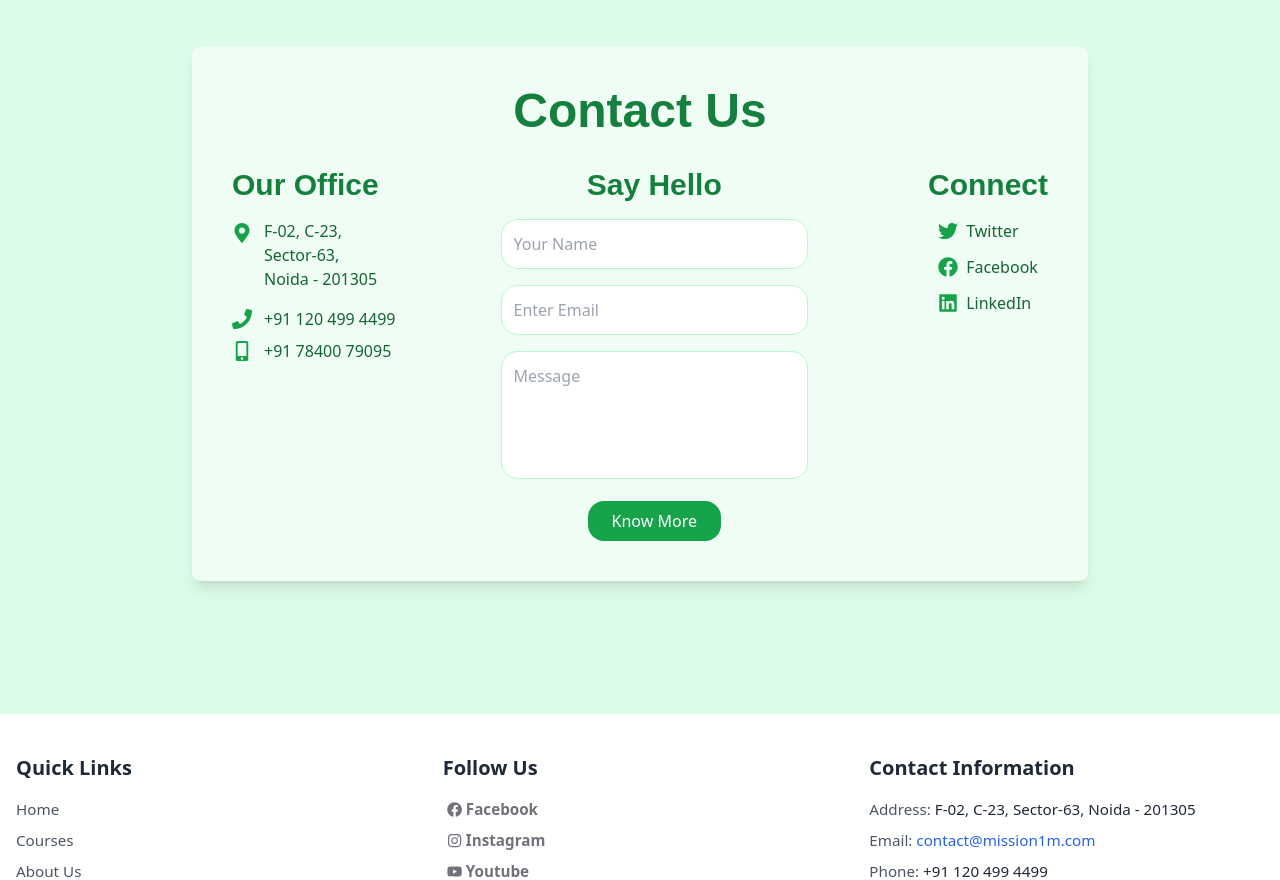
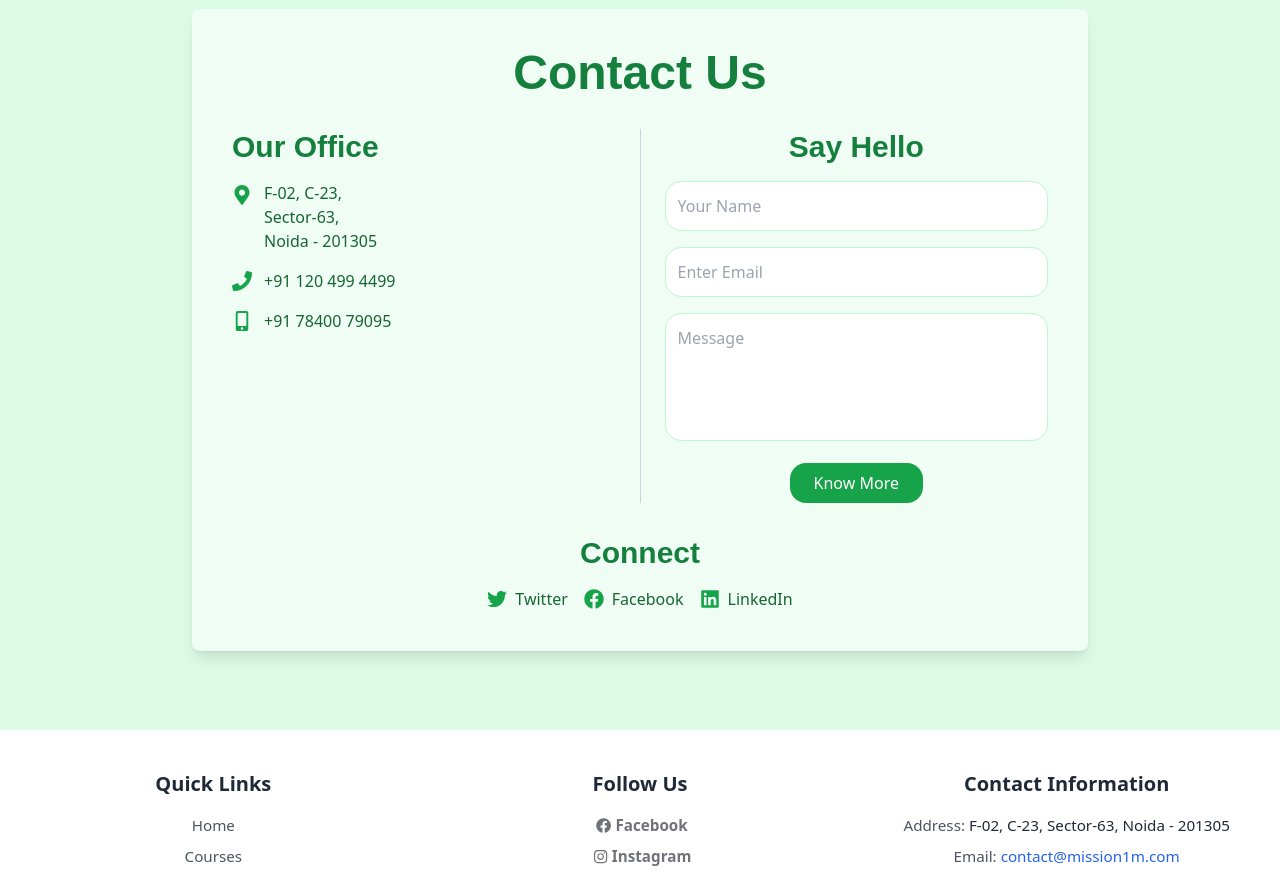
Before and after one commit to xd-vik/mission1m, a React (Vite) app in the folder Frontend/: page / in a window 1280 px wide. Shown: the part 1900-2780 px from the top of the page. Built offline with nearby package versions, Linux system fonts and the light colour scheme.

Commit message:
apply some changes for resposiveness

```diff
--- a/Frontend/src/Components/ContactUs.jsx
+++ b/Frontend/src/Components/ContactUs.jsx
@@ -1,50 +1,59 @@
-import React from 'react';
-import { FaMapMarkerAlt, FaPhone, FaMobileAlt } from 'react-icons/fa';
-import { FaTwitter, FaFacebook, FaLinkedin } from 'react-icons/fa';
-
+import React from "react";
+import { FaMapMarkerAlt, FaPhone, FaMobileAlt } from "react-icons/fa";
+import { FaTwitter, FaFacebook, FaLinkedin } from "react-icons/fa";
 
 const ContactUs = () => {
   return (
-    <div className="min-h-screen bg-green-100 flex items-center justify-center">
+    <div className="min-h-screen bg-green-100 flex items-center justify-center px-4">
       <div className="bg-green-50 p-10 rounded-lg shadow-lg max-w-4xl w-full">
+        {/* Heading */}
+        <h1 className="font-alexandria text-center text-green-700 text-4xl md:text-5xl font-bold mb-8">
+          Contact Us
+        </h1>
 
-
-        <h1 className="font-alexandria text-center text-green-700 text-5xl font-bold mb-8">Contact Us</h1>
-
-        <div className="flex">
-
-          <div className="flex-1 text-green-700 space-y-4">
-            <h2 className="text-3xl font-bold font-alexandria font-extraheavy ">Our Office</h2>
-            <div className="space-y-2">
-
-            <div className="flex items-start mb-4 ">
+        <div className="flex flex-col md:flex-row">
+          {/* Our Office Section */}
+          <div className="flex-1 text-green-700 space-y-4 md:pr-6">
+            <h2 className="text-2xl md:text-3xl font-bold font-alexandria md:font-extraheavy">
+              Our Office
+            </h2>
+            <div className="space-y-4">
+              <div className="flex items-start">
                 <FaMapMarkerAlt className="text-green-600 text-xl mt-1" />
                 <p className="ml-3 text-green-800 hover:underline">
                   F-02, C-23, <br />
                   Sector-63, <br />
-            Noida - 201305 <br />
+                  Noida - 201305
                 </p>
               </div>
-        <div className="flex items-center mb-4">
+              <div className="flex items-center">
                 <FaPhone className="text-green-600 text-xl" />
-          <p className="ml-3 text-green-800 hover:underline">+91 120 499 4499 <br /> </p>
+                <p className="ml-3 text-green-800 hover:underline">
+                  +91 120 499 4499
+                </p>
               </div>
               <div className="flex items-center">
                 <FaMobileAlt className="text-green-600 text-xl" />
-          <p className="ml-3 text-green-800 hover:underline">+91 78400 79095</p>
+                <p className="ml-3 text-green-800 hover:underline">
+                  +91 78400 79095
+                </p>
               </div>
-
             </div>
           </div>
 
-          <div class="border-l border-gray-300 h-full"></div>
-          <div className="flex-1 mx-10 space-y-4 transform -translate-x-20 ">
-            <h2 className="text-center text-green-700 text-3xl  font-bold font-alexandria font-extraheavy">Say Hello</h2>
-            <form className="space-y-4">
+          {/* Divider */}
+          <div className="hidden md:block border-l border-gray-300"></div>
+
+          {/* Say Hello Section */}
+          <div className="flex-1 mt-8 md:mt-0 md:pl-6">
+            <h2 className="text-center text-green-700 text-2xl md:text-3xl font-bold font-alexandria">
+              Say Hello
+            </h2>
+            <form className="space-y-4 mt-4">
               <input
                 type="text"
                 placeholder="Your Name"
-                className="w-full p-3 border border-green-200  rounded-2xl focus:outline-none focus:border-green-400"
+                className="w-full p-3 border border-green-200 rounded-2xl focus:outline-none focus:border-green-400"
               />
               <input
                 type="email"
@@ -55,35 +64,53 @@ const ContactUs = () => {
                 placeholder="Message"
                 className="w-full p-3 border border-green-200 rounded-2xl h-32 resize-none focus:outline-none focus:border-green-400"
               ></textarea>
-              <div className='text-center mx-auto'>
-              <button className="bg-green-600  text-white px-6 py-2 rounded-2xl hover:bg-green-700 transition ">
+              <div className="text-center">
+                <button className="bg-green-600 text-white px-6 py-2 rounded-2xl hover:bg-green-700 transition">
                   Know More
                 </button>
               </div>
-
             </form>
           </div>
+        </div>
 
-
-          <div className="flex flex-col items-center mt-6 md:mt-0">
-        <h2 className="font-alexandria text-3xl font-bold text-green-700 mb-4 font-extraheavy">Connect</h2>
-
-        <div className="flex flex-col space-y-3">
-          <a href="https://twitter.com" target="_blank" rel="noopener noreferrer" className="flex items-center text-green-800 hover:text-blue-400">
-            <FaTwitter className="text-xl text-green-600 mr-2" /> Twitter <br />
+        {/* Connect Section */}
+        <div className="mt-10 md:mt-8 text-center">
+          <h2 className="font-alexandria text-2xl md:text-3xl font-bold text-green-700 mb-4">
+            Connect
+          </h2>
+          <div className="flex justify-center space-x-4">
+            <a
+              href="https://twitter.com"
+              target="_blank"
+              rel="noopener noreferrer"
+              className="flex items-center text-green-800 hover:text-blue-400"
+            >
+              <FaTwitter className="text-xl text-green-600 mr-2" />
+              Twitter
             </a>
-          <a href="https://facebook.com" target="_blank" rel="noopener noreferrer" className="flex items-center text-green-800 hover:text-blue-600">
-            <FaFacebook className="text-xl text-green-600 mr-2" /> Facebook <br />
+            <a
+              href="https://facebook.com"
+              target="_blank"
+              rel="noopener noreferrer"
+              className="flex items-center text-green-800 hover:text-blue-600"
+            >
+              <FaFacebook className="text-xl text-green-600 mr-2" />
+              Facebook
             </a>
-          <a href="https://linkedin.com" target="_blank" rel="noopener noreferrer" className="flex items-center text-green-800 hover:text-blue-700">
-            <FaLinkedin className="text-xl text-green-600 mr-2" /> LinkedIn
+            <a
+              href="https://linkedin.com"
+              target="_blank"
+              rel="noopener noreferrer"
+              className="flex items-center text-green-800 hover:text-blue-700"
+            >
+              <FaLinkedin className="text-xl text-green-600 mr-2" />
+              LinkedIn
             </a>
           </div>
         </div>
       </div>
     </div>
-    </div>
-  )
-}
+  );
+};
 
-export default ContactUs
+export default ContactUs;
--- a/Frontend/src/Components/Footer.jsx
+++ b/Frontend/src/Components/Footer.jsx
@@ -10,70 +10,121 @@ const Footer = () => {
   return (
     <div className="bg-white py-10">
       {/* Footer Content */}
-            <div className="max-w-screen-xl mx-auto px-4">
+      <div className="max-w-screen-xl mx-auto px-4 sm:text-center sm:items-center">
         <div className="grid grid-cols-1 sm:grid-cols-1 md:grid-cols-3 lg:grid-cols-3 gap-8">
           {/* Quick Links Section */}
-                    <div className="flex flex-col">
-                        <h2 className="text-xl font-semibold mb-4 text-gray-800">Quick Links</h2>
-                        <Link to="/" className="text-[0.95rem] text-gray-600 hover:text-blue-600 mb-2">Home</Link>
-                        <Link to="/courses" className="text-[0.95rem] text-gray-600 hover:text-blue-600 mb-2">Courses</Link>
-                        <Link to="/about" className="text-[0.95rem] text-gray-600 hover:text-blue-600 mb-2">About Us</Link>
-                        <Link to="/contact" className="text-[0.95rem] text-gray-600 hover:text-blue-600 mb-2">Contact Us</Link>
-                        <Link to="/privacy-policy" className="text-[0.95rem] text-gray-600 hover:text-blue-600 mb-2">Privacy Policy</Link>
-                        <Link to="/terms" className="text-[0.95rem] text-gray-600 hover:text-blue-600 mb-2">Terms & Conditions</Link>
+          <div className="flex flex-col sm:items-center">
+            <h2 className="text-xl font-semibold mb-4 text-gray-800">
+              Quick Links
+            </h2>
+            <Link
+              to="/"
+              className="text-[0.95rem] text-gray-600 hover:text-blue-600 mb-2"
+            >
+              Home
+            </Link>
+            <Link
+              to="/courses"
+              className="text-[0.95rem] text-gray-600 hover:text-blue-600 mb-2"
+            >
+              Courses
+            </Link>
+            <Link
+              to="/about"
+              className="text-[0.95rem] text-gray-600 hover:text-blue-600 mb-2"
+            >
+              About Us
+            </Link>
+            <Link
+              to="/contact"
+              className="text-[0.95rem] text-gray-600 hover:text-blue-600 mb-2"
+            >
+              Contact Us
+            </Link>
+            <Link
+              to="/privacy-policy"
+              className="text-[0.95rem] text-gray-600 hover:text-blue-600 mb-2"
+            >
+              Privacy Policy
+            </Link>
+            <Link
+              to="/terms"
+              className="text-[0.95rem] text-gray-600 hover:text-blue-600 mb-2"
+            >
+              Terms & Conditions
+            </Link>
           </div>
 
           {/* Follow Us Section */}
-                        <div className="flex w-full sm:w-[45%] md:w-[20vw] flex-col">
-                        <h2 className="text-xl font-semibold mb-4 text-gray-800">Follow Us</h2>
-                        <Link className="flex text-[0.95rem] font-semibold text-zinc-500 hover:text-blue-500 mb-2">
+          <div className="flex flex-col sm:items-center">
+            <h2 className="text-xl font-semibold mb-4 text-gray-800">
+              Follow Us
+            </h2>
+            <Link className="flex items-center text-[0.95rem] font-semibold text-zinc-500 hover:text-blue-500 mb-2">
               <FaFacebook className="m-1" />
               Facebook
             </Link>
-                        <Link className="flex text-[0.95rem] font-semibold text-zinc-500 hover:text-blue-500 mb-2">
+            <Link className="flex items-center text-[0.95rem] font-semibold text-zinc-500 hover:text-blue-500 mb-2">
               <FaInstagram className="m-1" />
               Instagram
             </Link>
-                        <Link className="flex text-[0.95rem] font-semibold text-zinc-500 hover:text-blue-500 mb-2">
+            <Link className="flex items-center text-[0.95rem] font-semibold text-zinc-500 hover:text-blue-500 mb-2">
               <FaYoutube className="m-1" />
               Youtube
             </Link>
-                        <Link className="flex text-[0.95rem] font-semibold text-zinc-500 hover:text-blue-500 mb-2">
+            <Link className="flex items-center text-[0.95rem] font-semibold text-zinc-500 hover:text-blue-500 mb-2">
               <FaLinkedin className="m-1" />
               LinkedIn
             </Link>
-                        <Link className="flex text-[0.95rem] font-semibold text-zinc-500 hover:text-blue-500 mb-2">
+            <Link className="flex items-center text-[0.95rem] font-semibold text-zinc-500 hover:text-blue-500 mb-2">
               <FaTwitter className="m-1" />
               Twitter
             </Link>
           </div>
 
           {/* Contact Information Section */}
-                    <div className="flex flex-col">
-                        <h2 className="text-xl font-semibold mb-4 text-gray-800">Contact Information</h2>
-                        <p className="text-[0.95rem] text-gray-600 mb-2">
-                            Address: <span className="text-gray-800">F-02, C-23, Sector-63, Noida - 201305</span>
+          <div className="flex flex-col sm:items-center">
+            <h2 className="text-xl font-semibold mb-4 text-gray-800">
+              Contact Information
+            </h2>
+            <p className="text-[0.95rem] text-gray-600 mb-2 sm:text-center">
+              Address:{" "}
+              <span className="text-gray-800">
+                F-02, C-23, Sector-63, Noida - 201305
+              </span>
             </p>
-                        <p className="text-[0.95rem] text-gray-600 mb-2">
-                            Email: <a href="mailto:contact@mission1m.com" className="text-blue-600 hover:underline">contact@mission1m.com</a>
+            <p className="text-[0.95rem] text-gray-600 mb-2 sm:text-center">
+              Email:{" "}
+              <a
+                href="mailto:contact@mission1m.com"
+                className="text-blue-600 hover:underline"
+              >
+                contact@mission1m.com
+              </a>
             </p>
-                        <p className="text-[0.95rem] text-gray-600 mb-2">
+            <p className="text-[0.95rem] text-gray-600 mb-2 sm:text-center">
               Phone: <span className="text-gray-800">+91 120 499 4499</span>
             </p>
-                        <p className="text-[0.95rem] text-gray-600 mb-2">
-                            Support: <a href="mailto:support@mission1m.com" className="text-blue-600 hover:underline">support@mission1m.com</a>
+            <p className="text-[0.95rem] text-gray-600 mb-2 sm:text-center">
+              Support:{" "}
+              <a
+                href="mailto:support@mission1m.com"
+                className="text-blue-600 hover:underline"
+              >
+                support@mission1m.com
+              </a>
             </p>
           </div>
         </div>
       </div>
 
       {/* Footer Quote */}
-            <div className="mt-8 text-center text-lg text-gray-600">
+      <div className="mt-8 text-center text-lg text-gray-600 sm:text-sm">
         <p>"Empowering Learners, Inspiring Success."</p>
       </div>
 
       {/* Footer Bottom */}
-            <div className="text-center mt-4 text-sm text-gray-400">
+      <div className="text-center mt-4 text-sm text-gray-400 sm:text-xs">
         <p>&copy; 2024 Mission1M. All rights reserved.</p>
       </div>
     </div>
--- a/Frontend/src/Components/HomePage.jsx
+++ b/Frontend/src/Components/HomePage.jsx
@@ -12,7 +12,7 @@ import Footer from './Footer';
 function HomePage() {
   return (
     <>
-    <div className='min-h-screen'>
+    <div className='min-h-screen overflow-x-hidden'>
       <div className='bg-white p-2'>
         <Navbar />
         <Banner/>
--- a/Frontend/src/Components/MissionCard.jsx
+++ b/Frontend/src/Components/MissionCard.jsx
@@ -19,7 +19,6 @@ export const missionData = [
     description:
       "Work with industry professionals to gain confidence and describe the work",
     button: "Know more",
-    route:'/empower',
     isButtonElement: true,
   },
 ];
--- a/Frontend/src/Components/Navbar.jsx
+++ b/Frontend/src/Components/Navbar.jsx
@@ -9,8 +9,8 @@ const Navbar = () => {
   };
 
   return (
-    <nav className="bg-white text-xl  rounded-[20px] border-[3px] border-gray-300 md:mx-[2px] lg:mx-10 ">
-      <div className="flex justify-between  items-center  px-3">
+    <nav className="bg-white text-xl  rounded-[20px] border-[3px] border-gray-300 md:mx-[2px] lg:mx-10  ">
+      <div className="flex justify-between  items-center  px-3 py-2">
         <div className="flex items-center">
           <div className=" ">
             <img src={logo} alt="Logo" className="w-[50px] h-[50px] " />
```
Lines whose indentation alone changed are shown as unchanged.
